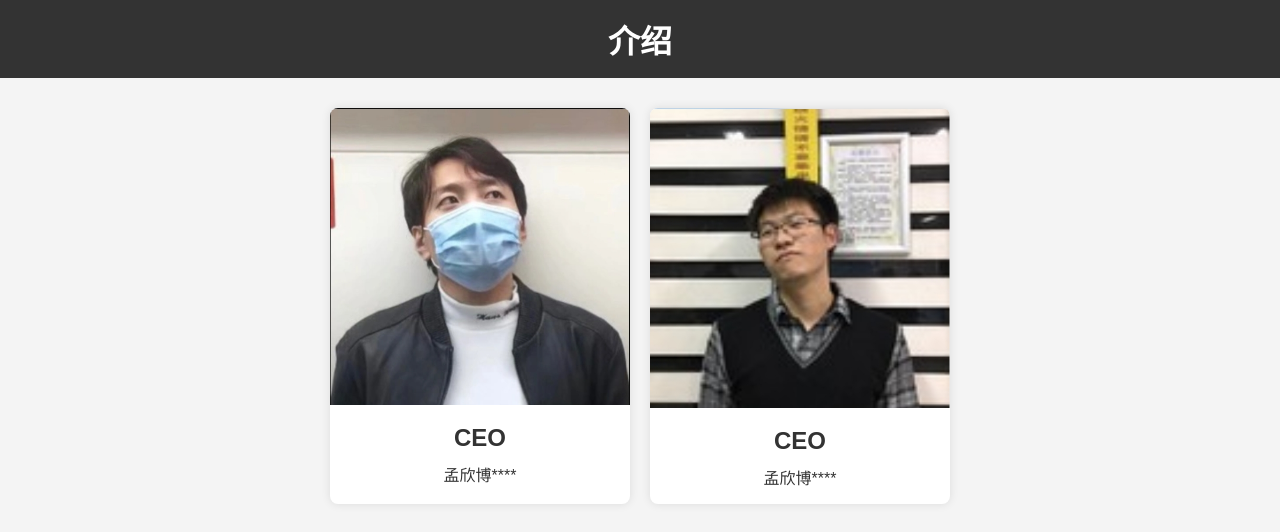
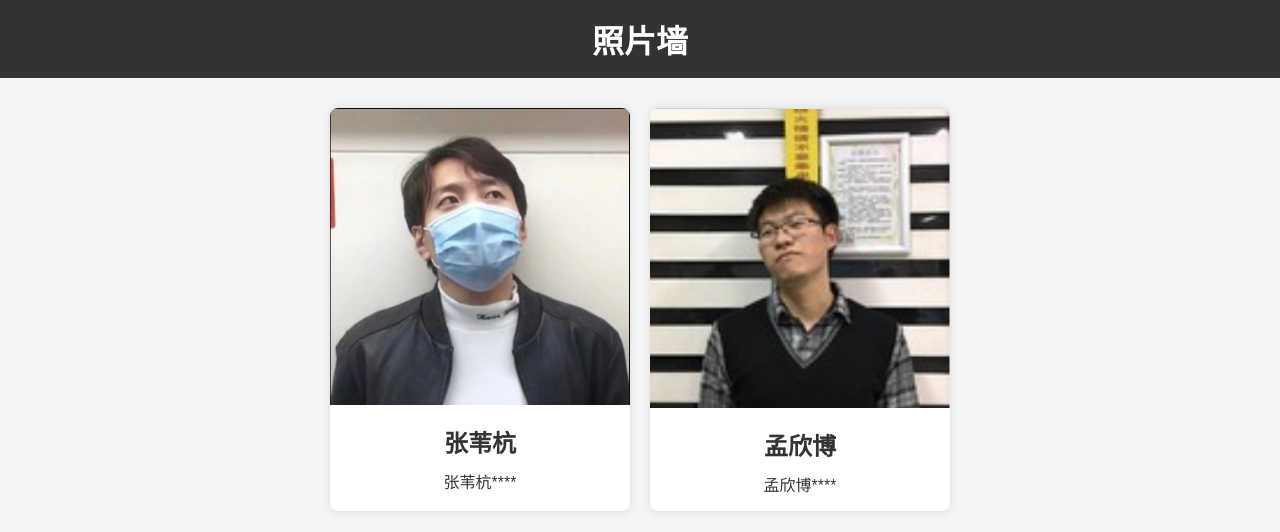
Before and after one commit to zhihei/speakinese, a plain HTML site: page index.html in a window 1280 px wide. Drawn offline with Linux system fonts and the light colour scheme.

Commit message:
更新界面

```diff
--- a/index.html
+++ b/index.html
@@ -3,25 +3,25 @@
 <head>
     <meta charset="UTF-8">
     <meta name="viewport" content="width=device-width, initial-scale=1.0">
-    <title>思必可</title>
+    <title>测试</title>
     <link rel="stylesheet" href="styles.css">
 </head>
 <body>
     <header>
-        <h1>介绍</h1>
+        <h1>照片墙</h1>
     </header>
     <main>
         <section class="founder">
             <img src="img/001.png" alt="张苇杭" class="founder-photo">
             <div class="founder-info">
-                <h2>CEO</h2>
-                <p>孟欣博****</p>
+                <h2>张苇杭</h2>
+                <p>张苇杭****</p>
             </div>
         </section>
         <section class="founder">
             <img src="img/002.png" alt="孟欣博" class="founder-photo">
             <div class="founder-info">
-                <h2>CEO</h2>
+                <h2>孟欣博</h2>
                 <p>孟欣博****</p>
             </div>
         </section>
```
